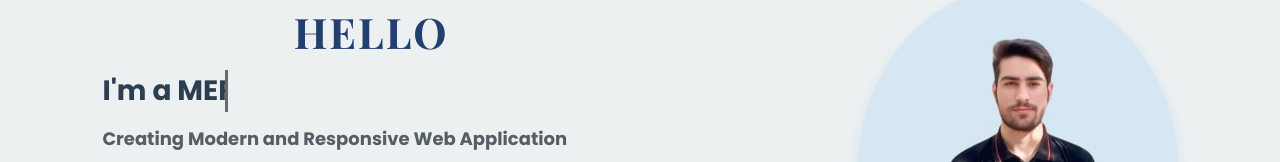
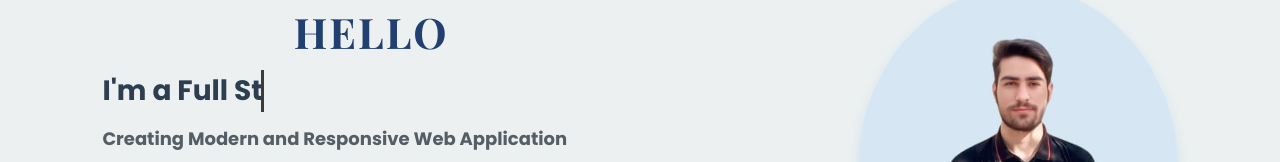
Before and after one commit to mustafa-mmd/mustafa_jamal_portfolio, a React (Vite) app: page / in a window 1280 px wide. Shown: the part 271-433 px from the top of the page. Built offline with nearby package versions, Linux system fonts and the light colour scheme.

Commit message:
change cv

```diff
--- a/src/component/About.jsx
+++ b/src/component/About.jsx
@@ -6,7 +6,7 @@ function About() {
     <div className='about'>
       <div className='aboutleft'>
     <h2 className="headingabout">About Me</h2>
-    <p>Hello My name is Mustafa Jamal, a passionate and goal-driven student of Bachelor of Computer Science (BSCS), currently enrolled from 2022 to 2026. I specialize in MERN stack web development and have cultivated strong technical skills through hands-on experience and continuous learning. As a web  Developer, I work with a wide range of modern web technologies including HTML, CSS, JavaScript, Tailwind CSS, Bootstrap, React.js, Redux Toolkit , Node js, Express js and MongoDB. I follow best practices in version control using Git and GitHub. I deploy and manage web applications using platforms like Vercel and Netlify, ensuring fast, secure, and scalable delivery of projects. My focus is on building clean, responsive, and interactive web solutions that provide real value to users. Driven by a love for technology and innovation, I aim to continue growing as a developer, contribute to real-world projects, and deliver exceptional results for clients and teams.</p>
+    <p>Hello My name is Mustafa Jamal, a passionate and goal-driven student of Bachelor of Computer Science (BSCS), currently enrolled from 2022 to 2026. I specialize in full stack web development (MERN Stack) and have cultivated strong technical skills through hands-on experience and continuous learning. As a web  Developer, I work with a wide range of modern web technologies including HTML, CSS, JavaScript, Tailwind CSS, Bootstrap, React.js, Redux Toolkit , Node js, Express js and MongoDB. I follow best practices in version control using Git and GitHub. I deploy and manage web applications using platforms like Vercel and Netlify, ensuring fast, secure, and scalable delivery of projects. My focus is on building clean, responsive, and interactive web solutions that provide real value to users. Driven by a love for technology and innovation, I aim to continue growing as a developer, contribute to real-world projects, and deliver exceptional results for clients and teams.</p>
 
 
          </div>
--- a/src/component/Home.jsx
+++ b/src/component/Home.jsx
@@ -8,7 +8,7 @@ import { useEffect } from 'react';
 function Home() {
   useEffect(() => {
     const textElement = document.querySelector(".animated-text");
-    const text = "I'm a MERN stack developer ";
+    const text = "I'm a Full Stack Developer (MERN Stack)";
     let index = 0;
 
     const interval = setInterval(() => {
@@ -18,7 +18,7 @@ function Home() {
       if (index >= text.length) {
         clearInterval(interval);
       }
-    }, 100); // Adjust speed as needed
+    }, 85); // Adjust speed as needed
 
     return () => clearInterval(interval);
   }, []);
```
Also changed, not shown: 1 other file (tests, documents, lock files or other folders).
